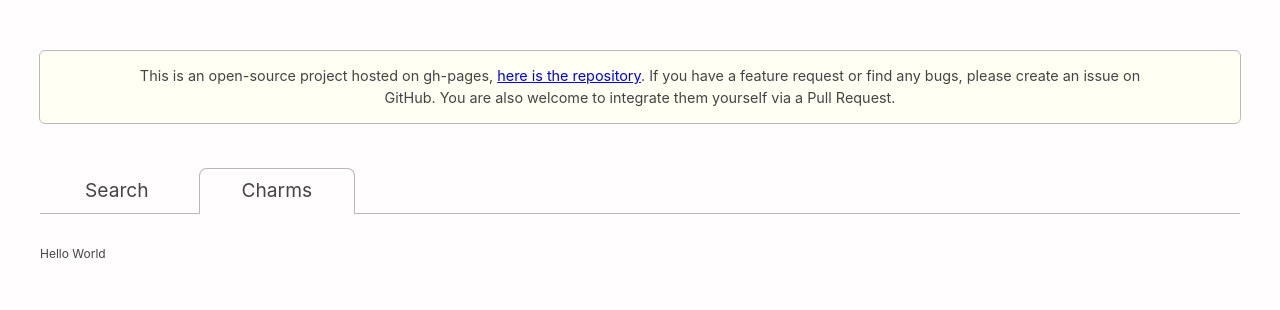
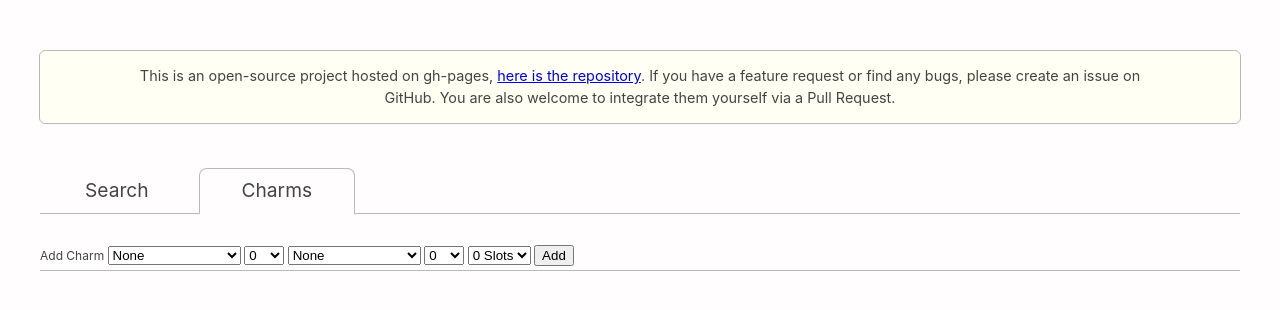
Before and after one commit to TimH96/mhtri-armor-set-searcher, a website built with Parcel: page src/app/pages/index.html in a window 1280 px wide. Both pictures are taken after a click on the item "Charms". Shown: the part 58-368 px from the top of the page. Built offline with nearby package versions, Linux system fonts and the light colour scheme; files whose address does not match are found by name.

Commit message:
implement charm picker

```diff
--- a/src/app/pages/index.html
+++ b/src/app/pages/index.html
@@ -88,7 +88,49 @@
 
       <!-- charms -->
       <div class="panel" id="charms-container" data-panel-number="1">
-        Hello World
+        <!-- charm picker -->
+        <div id="charm-picker">
+          <ul>
+            <li>Add Charm</li>
+            <li>
+              <select
+                class="charm-skill-pick"
+                name="charm-skill-1-name"
+                id="charm-skill-1-name"
+              ></select>
+            </li>
+            <li>
+              <select
+                class="charm-points-pick"
+                name="charm-skill-1-points"
+                id="charm-skill-1-points"
+              ></select>
+            </li>
+            <li>
+              <select
+                class="charm-skill-pick"
+                name="charm-skill-2-name"
+                id="charm-skill-2-name"
+              ></select>
+            </li>
+            <li>
+              <select
+                class="charm-points-pick"
+                name="charm-skill-2-points"
+                id="charm-skill-2-points"
+              ></select>
+            </li>
+            <li>
+              <select name="charm-slots" id="charm-slots">
+                <option value="0">0 Slots</option>
+                <option value="1">1 Slots</option>
+                <option value="2">2 Slots</option>
+                <option value="3">3 Slots</option>
+              </select>
+            </li>
+            <li><button id="charm-add">Add</button></li>
+          </ul>
+        </div>
       </div>
     </div>
     <script src="./index.ts"></script>
--- a/src/app/pages/index.ts
+++ b/src/app/pages/index.ts
@@ -1,5 +1,6 @@
 import { getArms, getChest, getDecorations, getHead, getLegs, getSkillActivationMap, getSkillCategories, getSkillNameMap, getWaist } from '../../data-provider/data-provider.module'
 import DataInput from '../../searcher/models/DataInput'
+import { renderCharmPicker } from '../ui/charms.component'
 import { initiateNavbar } from '../ui/navbar.component'
 import { renderSkillPicker } from '../ui/picker.component'
 import { attachControlListeners } from '../ui/search-controls.component'
@@ -8,13 +9,14 @@ const main = async () => {
   // initiate static components
   initiateNavbar()
 
-  // load skill data and render skill picker
+  // load skill data and render skill picker and charms with it
   const skillData = {
     skillName: await getSkillNameMap(),
     skillActivation: await getSkillActivationMap(),
     skillCategories: await getSkillCategories(),
   }
   renderSkillPicker(skillData.skillActivation, skillData.skillCategories)
+  renderCharmPicker(skillData.skillName, skillData.skillActivation, skillData.skillCategories)
 
   // load remaining data
   const staticEquipmentData = {
--- a/src/app/pages/styles.css
+++ b/src/app/pages/styles.css
@@ -143,3 +143,18 @@ ul {
 .highlighted {
   background-color: var(--color-highlighted-background);
 }
+
+#charm-picker {
+  padding-bottom: 0.4em;
+  border-width: 0 0 1px 0;
+  border-style: solid;
+  border-color: var(--color-border);
+}
+
+.charm-skill-pick {
+  width: 10em;
+}
+
+.charm-points-pick {
+  width: 3em;
+}
--- /dev/null
+++ b/src/app/ui/charms.component.ts
@@ -0,0 +1,71 @@
+import SkillActivationMap from '../../data-provider/models/skills/SkillActivationMap'
+import SkillNameMap from '../../data-provider/models/skills/SkillNameMap'
+import { htmlToElement } from './html.helper'
+
+const range = (start: number, end: number) => Array.from({ length: (end - start) }, (v, k) => k + start)
+
+const populatePointsPickers = () => {
+  const pickers = document.getElementsByClassName('charm-points-pick')
+  for (const picker of Array.from(pickers)) {
+    for (const amount of range(-10, 11).reverse()) {
+      picker.appendChild(htmlToElement(`
+        <option ${amount === 0 ? 'selected="selected"' : ''} value="${amount}">${amount}</option>
+      `))
+    }
+  }
+}
+
+const populateSkillsPickers = (
+  skillNames: SkillNameMap,
+  skillActivation: SkillActivationMap,
+  skillCategories: string[],
+) => {
+  const pickers = document.getElementsByClassName('charm-skill-pick')
+  for (const picker of Array.from(pickers)) {
+    // make optgroup for each category
+    const optGroups = skillCategories.map((category, i) => {
+      return htmlToElement(`
+        <optgroup label="${category}" data-category="${i}"></optgroup>
+      `)
+    })
+
+    // append skill options to optgroup
+    skillActivation.forEach((activationList) => {
+      const dummyActivation = activationList[0]
+      const category = dummyActivation.category
+      const skill = dummyActivation.requiredSkill
+      const name = skillNames.get(skill)
+
+      const ele = htmlToElement(`
+        <option value="${skill}" data-skill="${skill}">${name}</option>
+      `)
+      optGroups[category].appendChild(ele)
+    })
+
+    // add default
+    optGroups.unshift(htmlToElement(`
+      <option value="-1" data-skill="-1">None</option>
+    `))
+
+    // add elements and select default
+    picker.append(...optGroups)
+    picker.getElementsByTagName('option')[0].selected = true
+  }
+}
+
+const populateCharmPicker = (
+  skillNames: SkillNameMap,
+  skillActivation: SkillActivationMap,
+  skillCategories: string[],
+) => {
+  populatePointsPickers()
+  populateSkillsPickers(skillNames, skillActivation, skillCategories)
+}
+
+export const renderCharmPicker = (
+  skillNames: SkillNameMap,
+  skillActivation: SkillActivationMap,
+  skillCategories: string[],
+) => {
+  populateCharmPicker(skillNames, skillActivation, skillCategories)
+}
```
